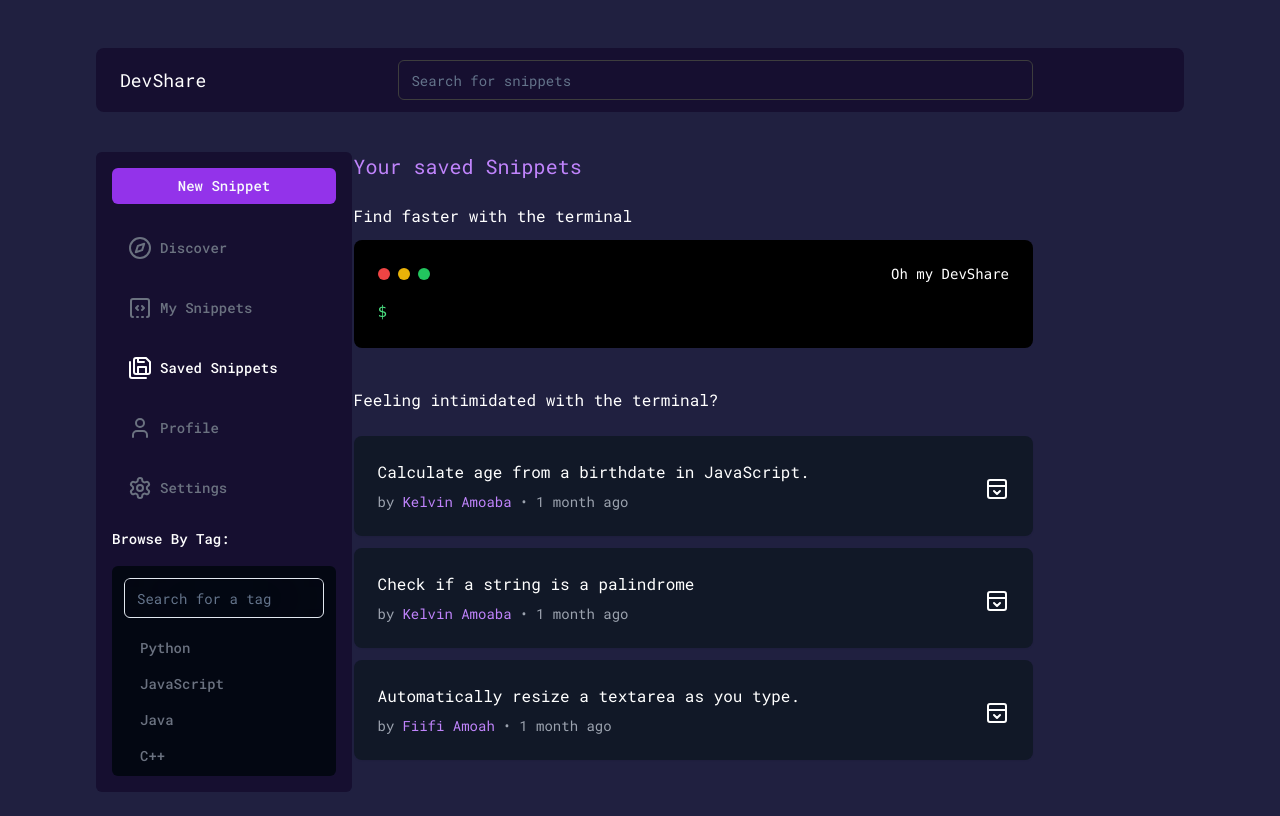
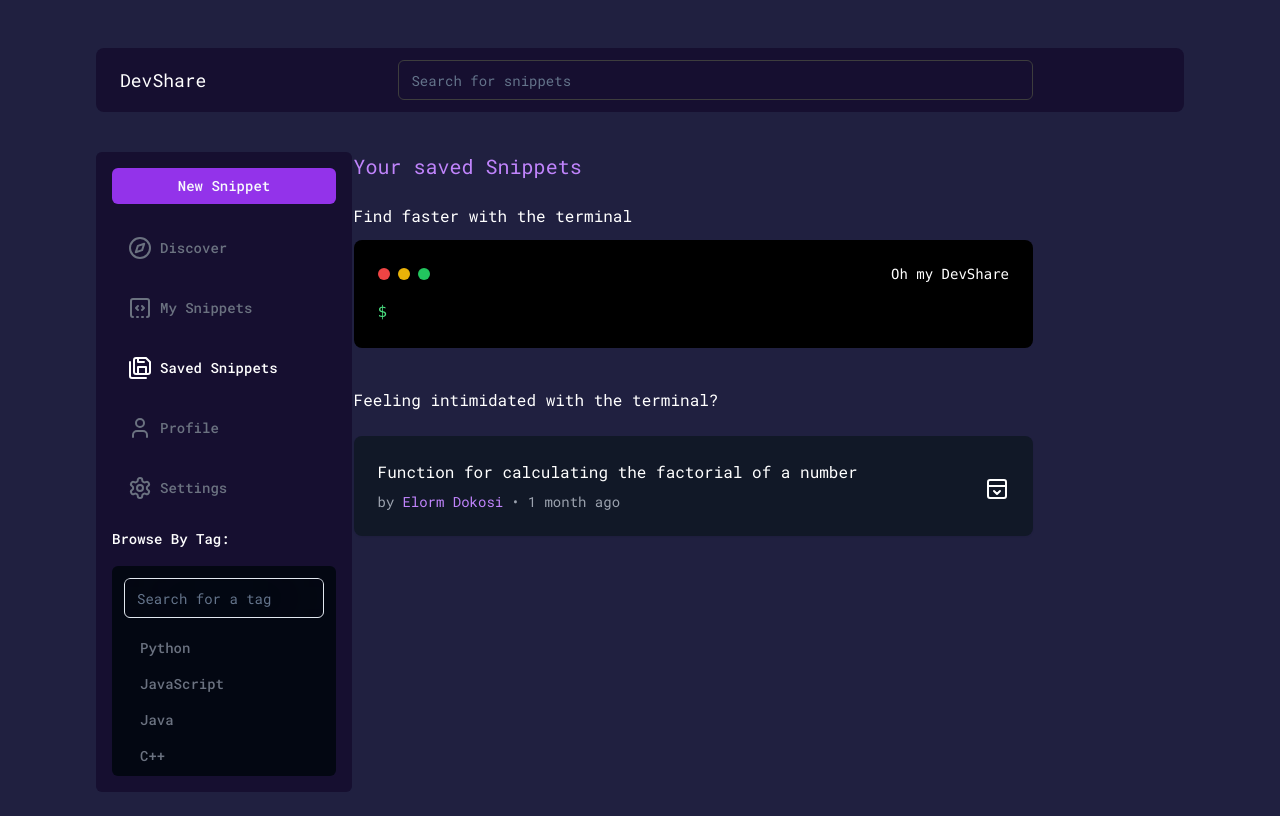
Before and after one commit to AmoabaKelvin/devshare, a Next.js app: page /app/snippets/saved in a window 1280 px wide. Built offline with nearby package versions, Linux system fonts and the light colour scheme.

Commit message:
Add id and userId fields to snippets array

```diff
--- a/src/data/dummy.ts
+++ b/src/data/dummy.ts
@@ -64,171 +64,11 @@ export const languages = [
 export const snippets = [
   {
     author: {
-      name: "Kelvin Amoaba",
-      github: "AmoabaKelvin",
-      joined: "2023-10-01",
-    },
-    description: "Calculate age from a birthdate in JavaScript.",
-    code: `function calculateAge(birthdate) {
-  const today = new Date();
-  const birthDate = new Date(birthdate);
-  const age = today.getFullYear() - birthDate.getFullYear();
-
-  if (today < new Date(today.setFullYear(birthDate.getFullYear()))) {
-    age--;
-  }
-
-  return age;
-}
-    `,
-    language: "javascript",
-    tags: ["javascript", "age", "birthdate"],
-    date: "2022-01-15",
-  },
-  {
-    author: {
-      name: "Kelvin Amoaba",
-      github: "AmoabaKelvin",
-      joined: "2023-10-01",
-    },
-    description: "Check if a string is a palindrome",
-    code: `def isPalindrome(x: int) -> bool:
-    num_as_str = str(x)
-    middle = len(num_as_str) // 2
-    start = 0
-    end = len(num_as_str) - 1
-
-    while start != middle:
-        if num_as_str[start] != num_as_str[end]:
-            return False
-
-        start += 1
-        end -= 1
-
-    return True`,
-    language: "python",
-    tags: ["DSA", "palindrome"],
-    date: "2022-01-15",
-  },
-  {
-    author: {
-      name: "Fiifi Amoah",
-      github: "An0n-xen",
-      joined: "2023-10-15",
-    },
-    description: "Automatically resize a textarea as you type.",
-    code: `const textarea = document.querySelector('textarea');
-textarea.addEventListener('input', function () {
-  this.style.height = 'auto';
-  this.style.height = (this.scrollHeight) + 'px';
-});`,
-    language: "javascript",
-    tags: ["javascript", "textarea", "auto-resize"],
-    date: "2021-10-12",
-  },
-  {
-    description:
-      "Function for generating slugs from a title and handling duplicates",
-    code: `const slugify = (title: string) => {
-  const slug = title
-    .toLowerCase()
-    .replace(/[^a-z0-9]+/g, '-')
-    .replace(/(^-|-$)+/g, '');
-  return slug;
-}`,
-    author: {
-      name: "Kelvin Amoaba",
-      github: "AmoabaKelvin",
-      joined: "2021-01-01",
-    },
-    language: "typescript",
-    tags: ["typescript", "slug", "slugify"],
-    date: "2021-01-01",
-  },
-  {
-    author: {
       name: "Elorm Dokosi",
       github: "elormcodes1",
-      joined: "2021-01-01",
     },
-    description: "Check if an input is a valid email address.",
-    code: `const isValidEmail = (email) => {
-  const pattern = /^[a-zA-Z0-9._-]+@[a-zA-Z0-9.-]+\\.[a-zA-Z]{2,4}$/;
-  return pattern.test(email);
-}
-    `,
-    language: "javascript",
-    tags: ["javascript", "email", "validation"],
-    date: "2022-02-18",
-  },
-  {
-    description:
-      "Binary search implementation in Golang. Returns the index of the target if found, else -1",
-    code: `func binarySearch(arr []int, target int) int {
-    left := 0
-    right := len(arr) - 1
-
-    for left <= right {
-        mid := (left + right) / 2
-
-        if arr[mid] == target {
-            return mid
-        } else if arr[mid] < target {
-            left = mid + 1
-        } else {
-            right = mid - 1
-        }
-    }
-
-    return -1
-}`,
-    author: {
-      name: "Kelvin Amoaba",
-      github: "AmoabaKelvin",
-      joined: "2021-01-01",
-    },
-    language: "Go",
-    tags: ["DSA", "search", "binary"],
-    date: "2021-01-01",
-  },
-  {
-    author: {
-      name: "Cynthia",
-      github: "ceen-cell",
-      joined: "2023-01-01",
-    },
-    description: "Function for generating a random number between two values",
-    code: `const getRandomNumber = (min: number, max: number) => {
-    return Math.floor(Math.random() * (max - min + 1)) + min;
-}`,
-    language: "typescript",
-    tags: ["typescript", "random", "number"],
-    date: "2021-01-02",
-  },
-  {
-    author: {
-      name: "Neil Ohene",
-      github: "dvc-77",
-      joined: "2021-01-01",
-    },
-    description: "Function for checking if a string is a palindrome",
-    code: `public static int factorial(int num) {
-    if (num == 0 || num == 1) {
-        return 1;
-    } else {
-        return num * factorial(num - 1);
-    }
-}`,
-    language: "Java",
-    tags: ["palindrome", "string"],
-    date: "2023-10-28",
-  },
-  {
-    author: {
-      name: "Elorm Dokosi",
-      github: "elormcodes1",
-      joined: "2021-01-01",
-    },
+    id: 1, // Add this line
+    userId: "user1", // Add this line
     description: "Function for calculating the factorial of a number",
     code: `const factorial = (num: number) => {
       if (num === 0 || num === 1) {
@@ -239,22 +79,8 @@ textarea.addEventListener('input', function () {
     }
     `,
     language: "typescript",
-    tags: ["typescript", "factorial", "number"],
-    date: "2021-01-04",
-  },
-  {
-    author: {
-      name: "Samuel",
-      github: "Halldean",
-      joined: "2021-01-01",
-    },
-    description: "Function for sorting an array of numbers in ascending order",
-    code: `const sortAscending = (arr: number[]) => {
-      return arr.sort((a, b) => a - b);
-    }
-    `,
-    language: "typescript",
-    tags: ["typescript", "sort", "array"],
-    date: "2021-01-05",
+    tags: "typescript, factorial, number", // Update this line
+    createdAt: new Date("2021-01-04"), // Add this line
+    updatedAt: new Date("2021-01-04"), // Add this line
   },
 ];
```
